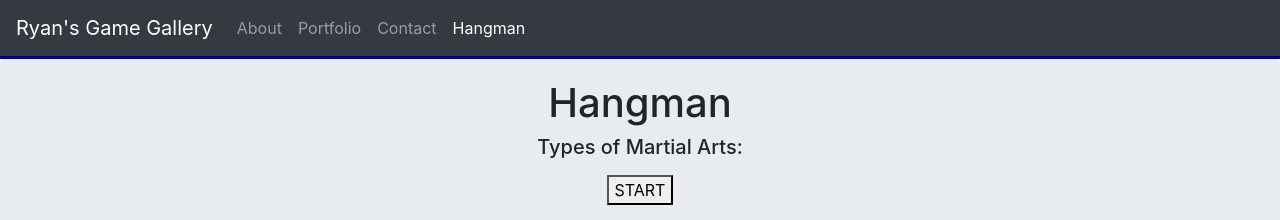
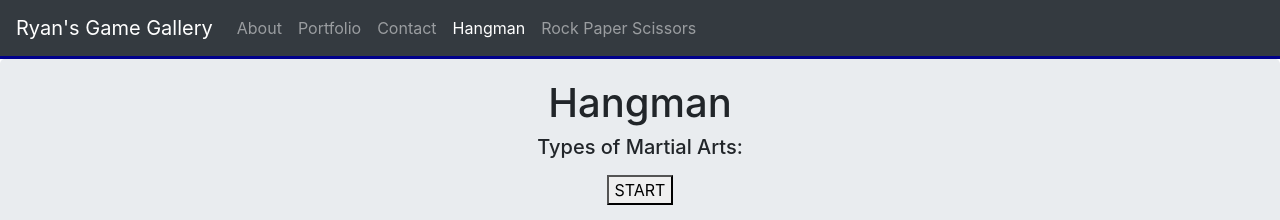
Before and after one commit to rjlafazan/Hangman-Game, a plain HTML site: page hangman.html in a window 1280 px wide. Shown: the top 220 px of the page. Drawn offline with nearby package versions, Linux system fonts and the light colour scheme.

Commit message:
add rps link

```diff
--- a/hangman.html
+++ b/hangman.html
@@ -30,6 +30,9 @@
 	      <li class="nav-item active">
        		<a class="nav-link" href="hangman.html">Hangman</a>
 		  </li>
+		  <li class="nav-item">
+        	<a class="nav-link" href="https://rjlafazan.github.io/RockPaperScissorsLizardSpock/rpslS.html">Rock Paper Scissors</a>
+      	</li>
 	    </ul>
 	  </div>
 	</nav>
```
